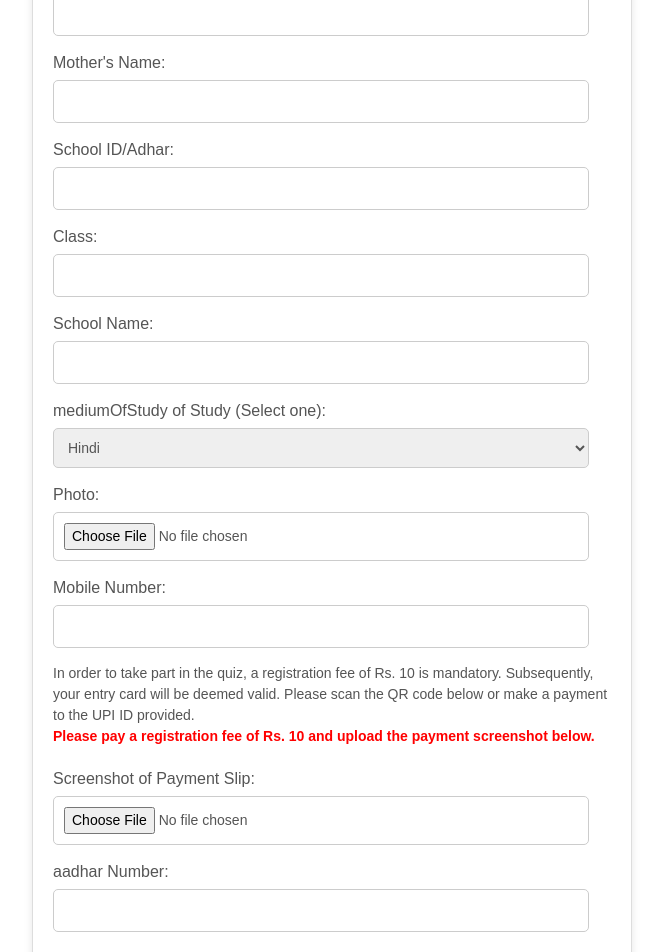
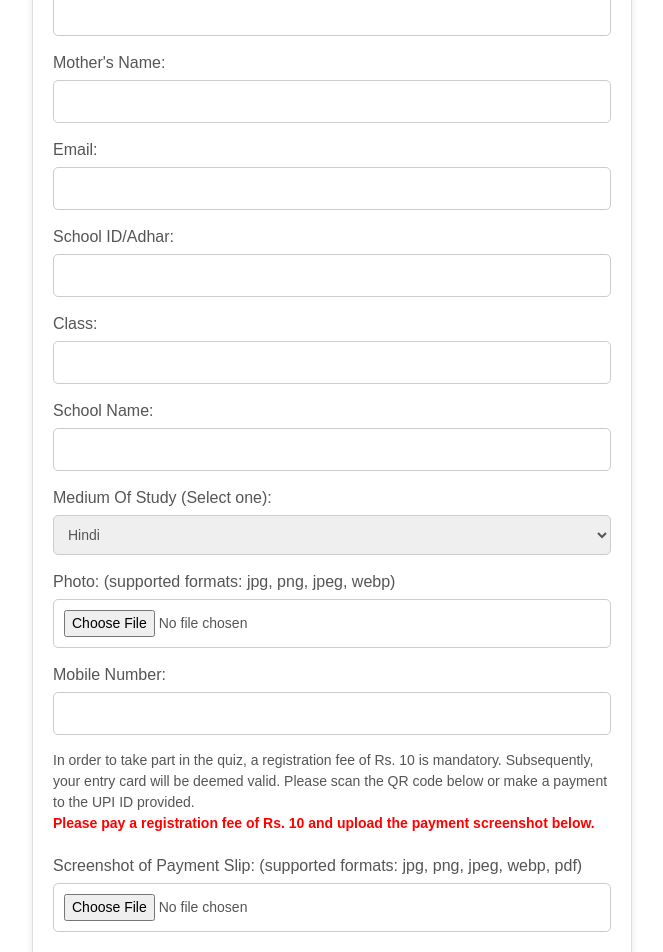
Before and after one commit to rahoolsingh/Satyalok_Quiz_Registarction_App, a React (Create React App) app: page / in a window 1280 px wide. Shown: the part 220-1172 px from the top of the page, without its empty margins (308-971 px from the left). Built offline with nearby package versions, Linux system fonts and the light colour scheme; no server answers.

Commit message:
Image Formats Updated

```diff
--- a/src/App.css
+++ b/src/App.css
@@ -39,7 +39,7 @@ body {
 
 .quiz-form input,
 .quiz-form select {
-  width: 96%;
+  width: 100%;
   padding: 10px;
   margin-top: 5px;
   border: 1px solid #ccc;
--- a/src/Pages/Home.jsx
+++ b/src/Pages/Home.jsx
@@ -50,6 +50,7 @@ const Home = () => {
             name: "",
             fathersName: "",
             mothersName: "",
+            email:"",
             schoolID: "",
             class: "",
             schoolName: "",
@@ -65,28 +66,37 @@ const Home = () => {
             name: Yup.string().required("Required"),
             fathersName: Yup.string().required("Required"),
             mothersName: Yup.string().required("Required"),
+            email: Yup.string().email("Invalid email address").required("Required"),
             schoolID: Yup.string().required("Required"),
             class: Yup.string().required("Required"),
             schoolName: Yup.string().required("Required"),
             mediumOfStudy: Yup.string()
                 .oneOf(["Hindi", "English"], "Invalid mediumOfStudy")
                 .required("Required"),
-            photo: Yup.mixed().required("Required"),
+            photo: Yup.mixed().required("Required").test("fileType", "Unsupported File Format", value => {
+                return value && ['image/png', 'image/jpg', 'image/jpeg', 'image/webp'].includes(value.type);
+            }),
             mobile: Yup.string()
                 .matches(
                     /^[0-9]{10}$/,
                     "Must be a valid 10-digit mobile number"
                 )
                 .required("Required"),
-            paymentSlip: Yup.mixed().required("Required"),
+            paymentSlip: Yup.mixed().required("Required").test("fileType", "Unsupported File Format", value => {
+                return value && ['image/png', 'image/jpg', 'image/jpeg', 'image/webp', 'application/pdf'].includes(value.type);
+            }),
             aadhar: Yup.string()
                 .matches(
                     /^[0-9]{12}$/,
                     "Must be a valid 12-digit aadhar number"
                 )
                 .required("Required"),
-            aadharFront: Yup.mixed().required("Required"),
-            aadharBack: Yup.mixed().required("Required"),
+            aadharFront: Yup.mixed().required("Required").test("fileType", "Unsupported File Format", value => {
+                return value && ['image/png', 'image/jpg', 'image/jpeg', 'image/webp', 'application/pdf'].includes(value.type);
+            }),
+            aadharBack: Yup.mixed().required("Required").test("fileType", "Unsupported File Format", value => {
+                return value && ['image/png', 'image/jpg', 'image/jpeg', 'image/webp', 'application/pdf'].includes(value.type);
+            }),
         }),
 
         onSubmit: async (values) => {
@@ -200,6 +210,19 @@ const Home = () => {
                         ) : null}
                     </label>
                     <label>
+                        Email:
+                        <input
+                            type="email"
+                            name="email"
+                            onChange={formik.handleChange}
+                            onBlur={formik.handleBlur}
+                            value={formik.values.email}
+                        />
+                        {formik.touched.email && formik.errors.email ? (
+                            <div className="error">{formik.errors.email}</div>
+                        ) : null}
+                    </label>
+                    <label>
                         School ID/Adhar:
                         <input
                             type="text"
@@ -244,7 +267,7 @@ const Home = () => {
                         ) : null}
                     </label>
                     <label>
-                        mediumOfStudy of Study (Select one):
+                        Medium Of Study (Select one):
                         <select
                             name="mediumOfStudy"
                             onChange={formik.handleChange}
@@ -262,7 +285,7 @@ const Home = () => {
                         ) : null}
                     </label>
                     <label>
-                        Photo:
+                        Photo: (supported formats: jpg, png, jpeg, webp)
                         <input
                             type="file"
                             name="photo"
@@ -306,7 +329,7 @@ const Home = () => {
                     </div>
 
                     <label>
-                        Screenshot of Payment Slip:
+                        Screenshot of Payment Slip: (supported formats: jpg, png, jpeg, webp, pdf)
                         <input
                             type="file"
                             name="paymentSlip"
@@ -326,7 +349,7 @@ const Home = () => {
                         ) : null}
                     </label>
                     <label>
-                        aadhar Number:
+                        Aadhar Number:
                         <input
                             type="text"
                             name="aadhar"
@@ -339,7 +362,7 @@ const Home = () => {
                         ) : null}
                     </label>
                     <label>
-                        aadhar Front Photo:
+                        Aadhar Front Photo: (supported formats: jpg, png, jpeg, webp, pdf)
                         <input
                             type="file"
                             name="aadharFront"
@@ -359,7 +382,7 @@ const Home = () => {
                         ) : null}
                     </label>
                     <label>
-                        aadhar Back Photo:
+                        Aadhar Back Photo: (supported formats: jpg, png, jpeg, webp, pdf)
                         <input
                             type="file"
                             name="aadharBack"
```
